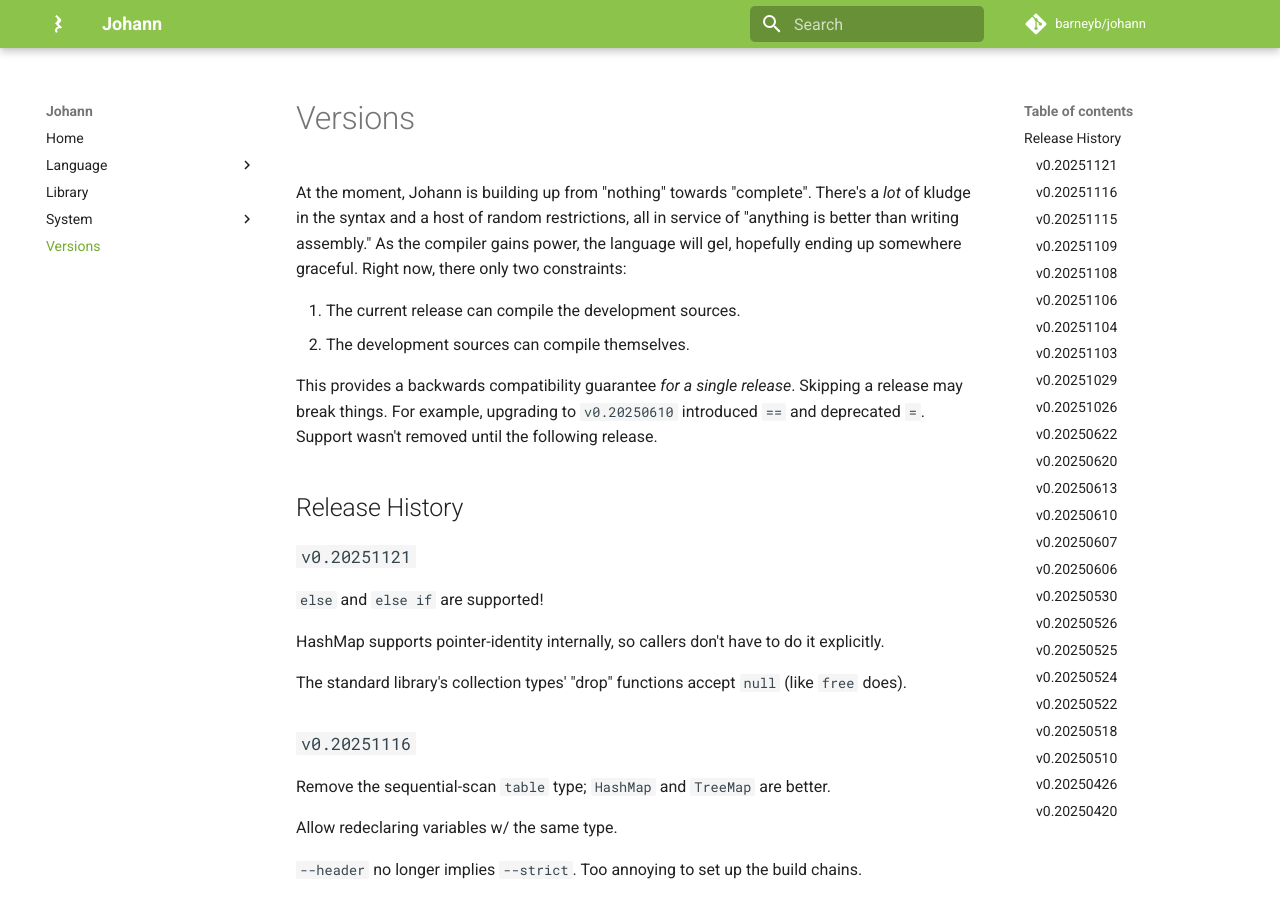
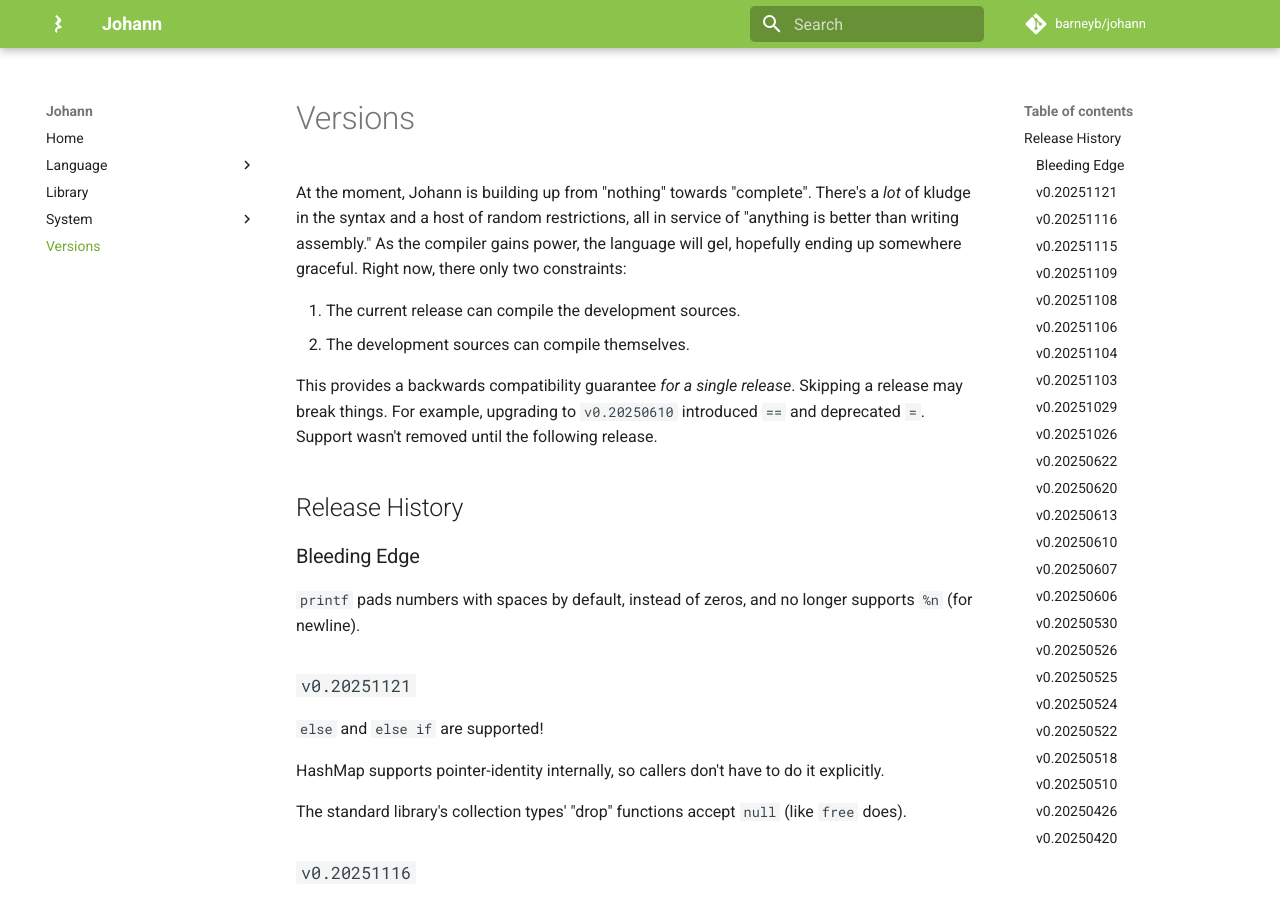
Before and after one commit to barneyb/johann, an MkDocs documentation site: the page built from documentation/docs/versions/index.md, in a window 1280 px wide and 900 px high. Built offline with MkDocs 1.6.1 and Material for MkDocs 9.7.7, drawn with Linux system fonts in a browser that asks for light colours; comment, search, counter and statistics services are not loaded.

Commit message:
release notes

```diff
--- a/documentation/docs/versions/index.md
+++ b/documentation/docs/versions/index.md
@@ -9,7 +9,9 @@ This provides a backwards compatibility guarantee _for a single release_. Skippi
 
 ## Release History
 
-[//]: # (### Bleeding Edge)
+### Bleeding Edge
+
+`printf` pads numbers with spaces by default, instead of zeros, and no longer supports `%n` (for newline).
 
 ### `v0.20251121`
 
```
